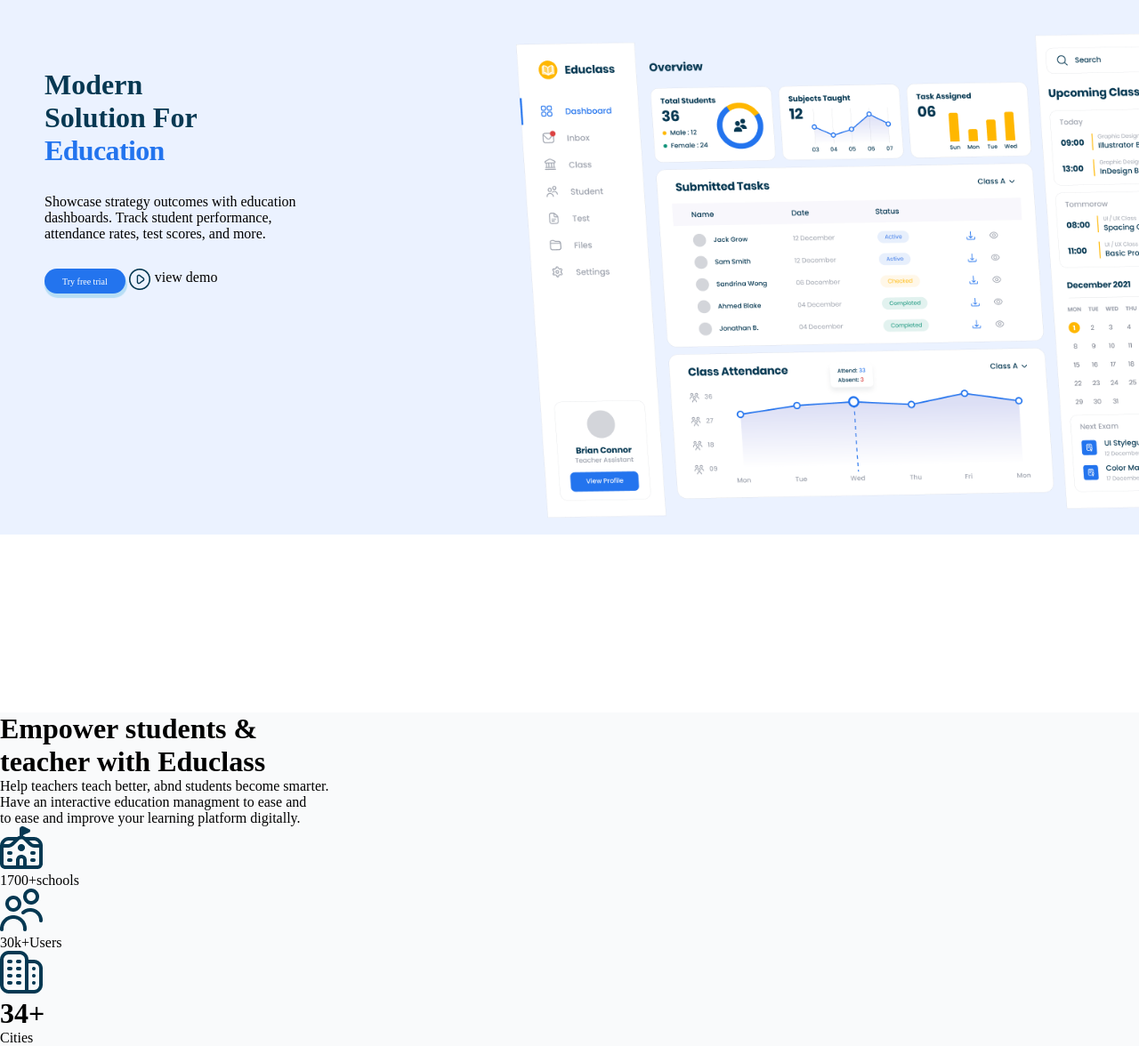
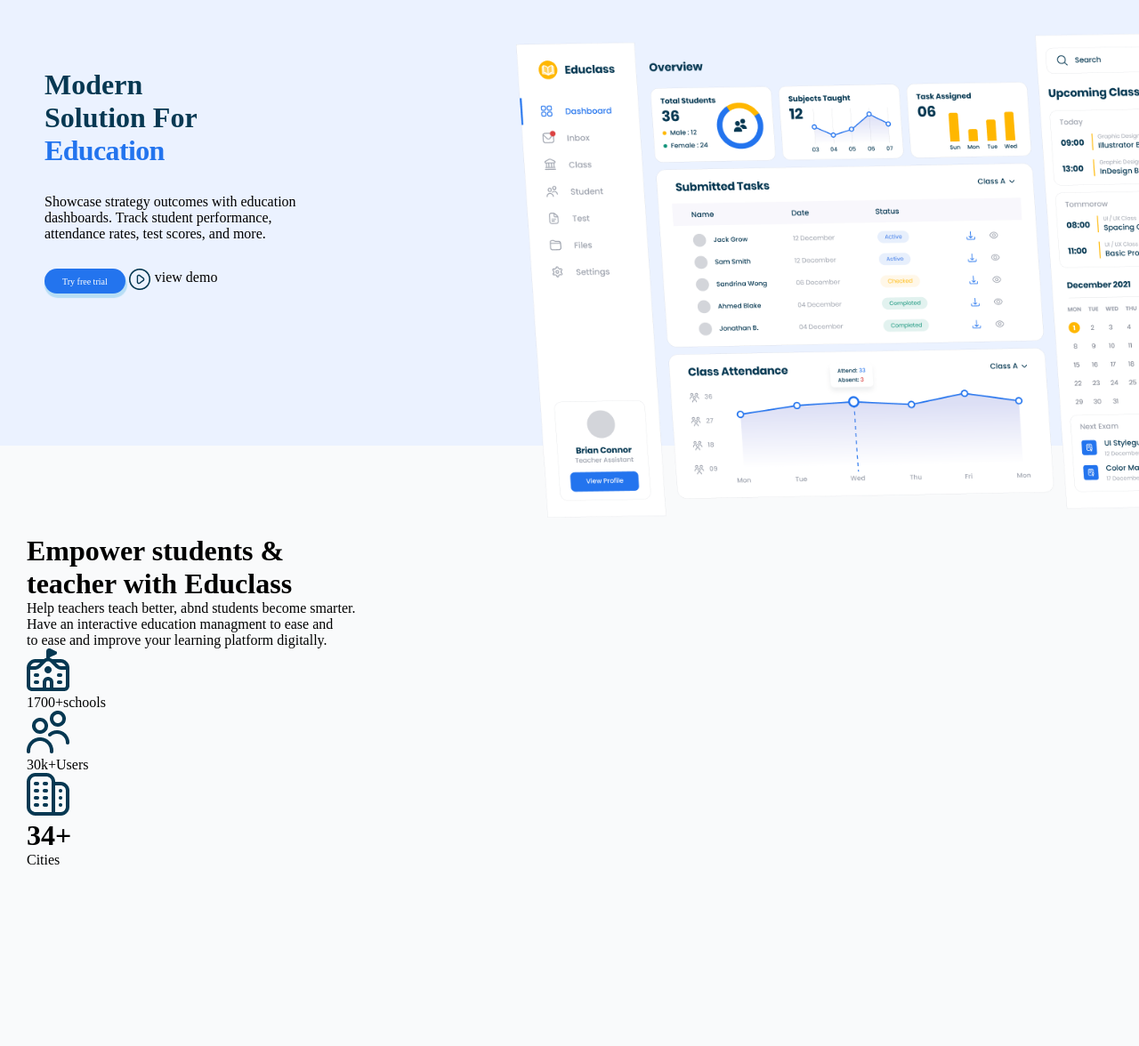
Before and after one commit to Ugochiee/EDUClass, a plain HTML site: page index.html in a window 1280 px wide. Shown: the part 99-1275 px from the top of the page at 89% size. After the commit the page ends 1075 px from the top, so only its background shows below. Drawn offline with Linux system fonts and the light colour scheme.

Commit message:
perfectly completed section one

```diff
--- a/index.html
+++ b/index.html
@@ -10,7 +10,7 @@
     <div class="section1">
       <nav>
         <div class="kinky">
-          <img src="./book 1.png" alt="image logo" />
+          <img src="./img/logo.png" alt="image logo" />
           <h1 id="edu">Educlass</h1>
         </div>
 
@@ -65,7 +65,7 @@
       </div>
     </div>
 
-    <div class="section2">
+    <div class="section2 container">
       <div class="goup">
         <h1>
           Empower students & <br />
--- a/style.css
+++ b/style.css
@@ -5,11 +5,15 @@
     font-family: 'poppins' sans-serif;
 }
 
+body {
+    background-color: #f9fafb;
+}
+
 .section1 {
     padding: 10px 0px 10px 50px;
     /* top right bottom left */
     background-color: rgb(235, 242, 255);
-    min-height: 700px;
+    min-height: 600px;
 }
 
 .container {
@@ -153,7 +157,7 @@
 
 .section2 {
     background-color: #f9fafb;
-    margin-top: 200px;
+    margin-top: 100px;
     margin-bottom: -500px;
 }
 
```
Also changed, not shown: book 1.png (deleted), img/logo.png, img/png.png (added).
